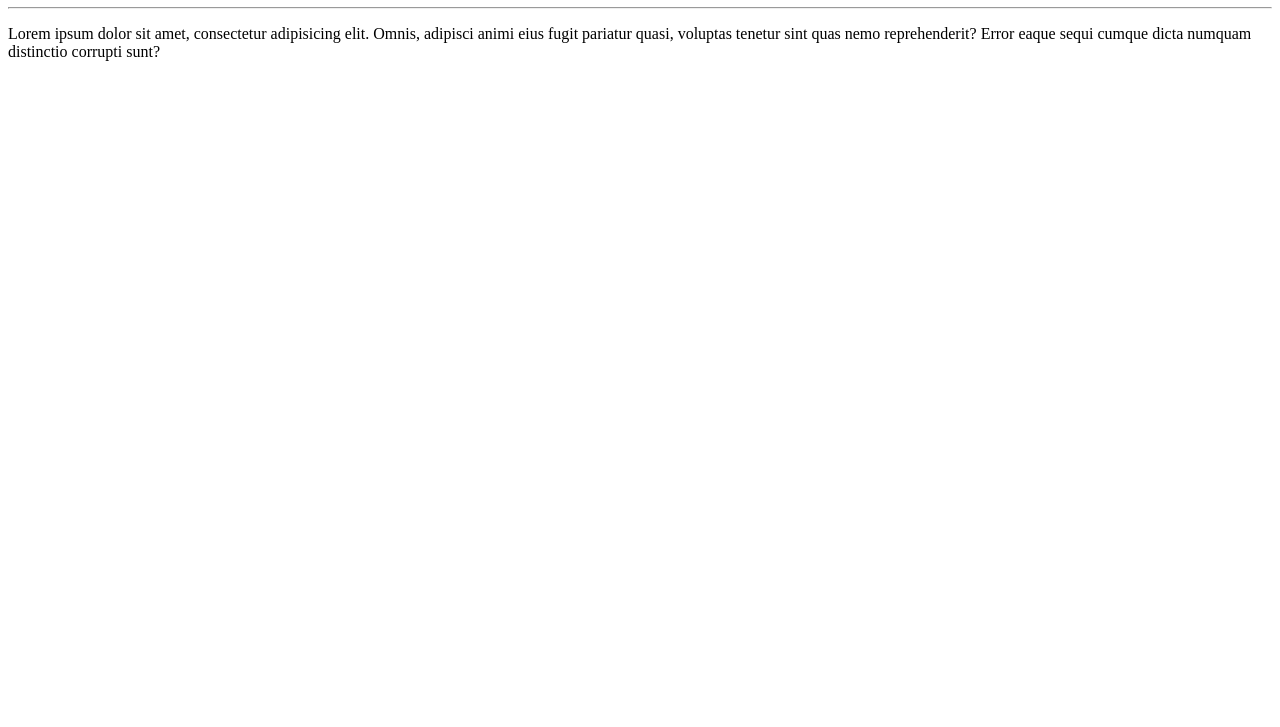
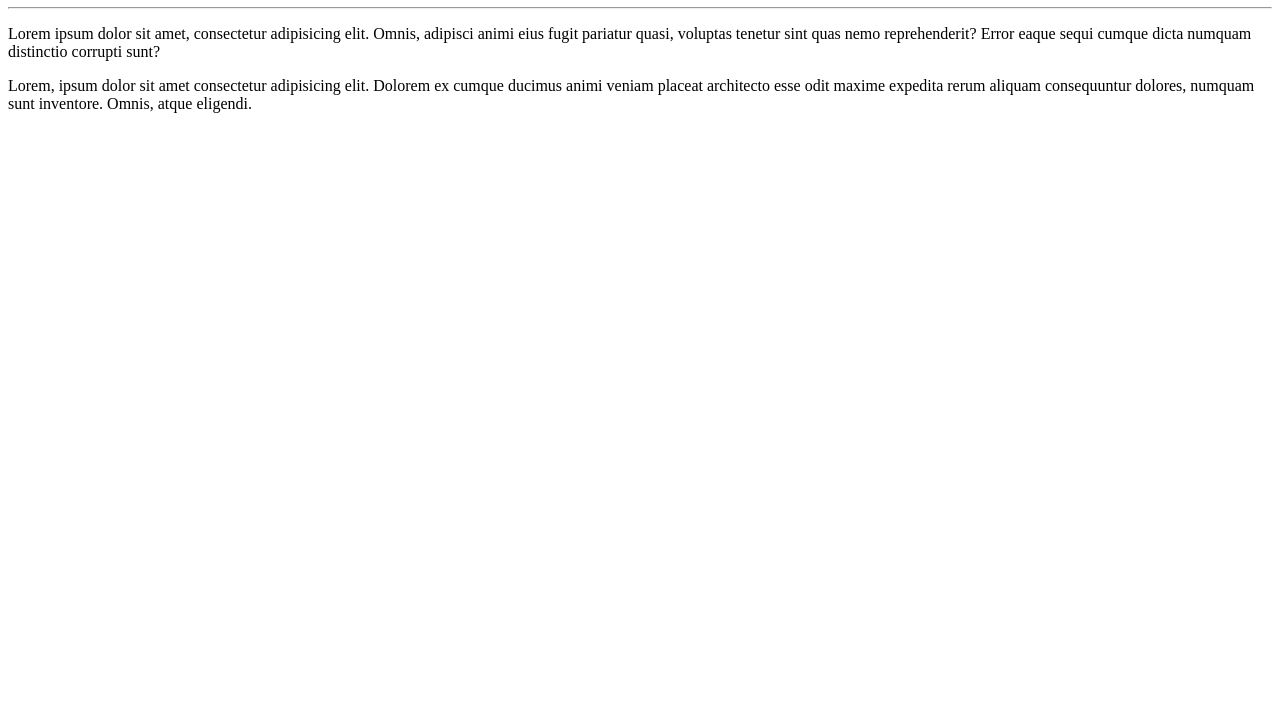
Before and after one commit to Souza123/Ola-Mundo, a plain HTML site: page site-Exemplo/index.html in a window 1280 px wide. Shown: the part 73-800 px from the top of the page. Drawn offline with Linux system fonts and the light colour scheme.

Commit message:
Update index.html
Adicionei um outro parágrafo.

```diff
--- a/site-Exemplo/index.html
+++ b/site-Exemplo/index.html
@@ -9,5 +9,6 @@
   <h1>Olá, Mundo!</h1>
   <hr>
   <p>Lorem ipsum dolor sit amet, consectetur adipisicing elit. Omnis, adipisci animi eius fugit pariatur quasi, voluptas tenetur sint quas nemo reprehenderit? Error eaque sequi cumque dicta numquam distinctio corrupti sunt?</p>
+  <p>Lorem, ipsum dolor sit amet consectetur adipisicing elit. Dolorem ex cumque ducimus animi veniam placeat architecto esse odit maxime expedita rerum aliquam consequuntur dolores, numquam sunt inventore. Omnis, atque eligendi.</p>
 </body>
 </html>
```
